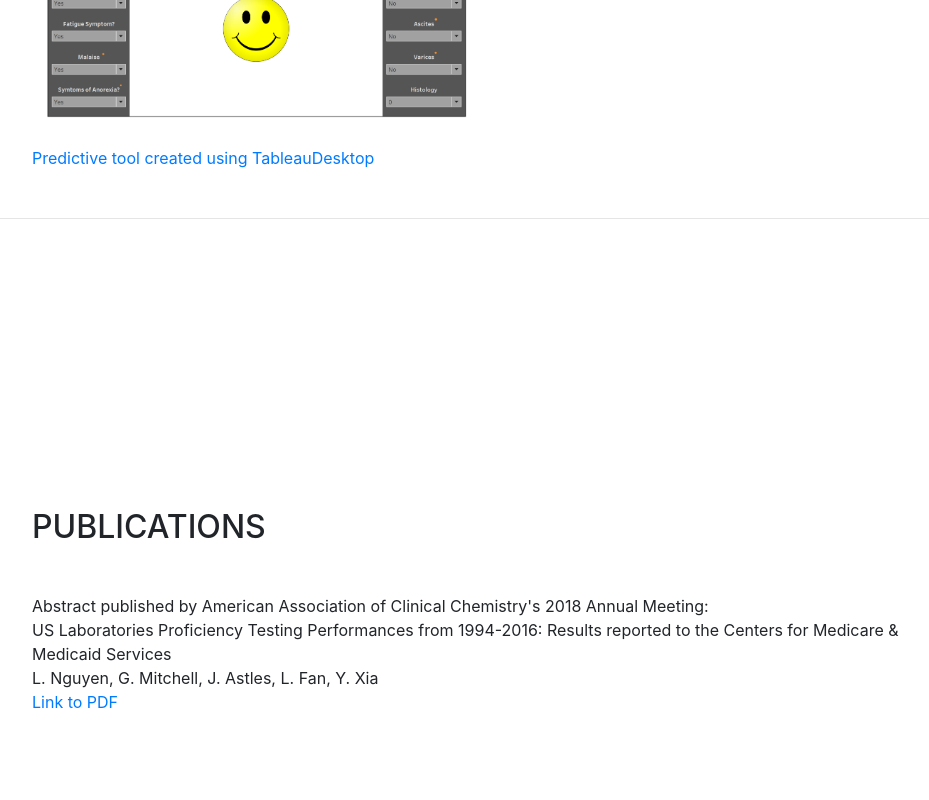
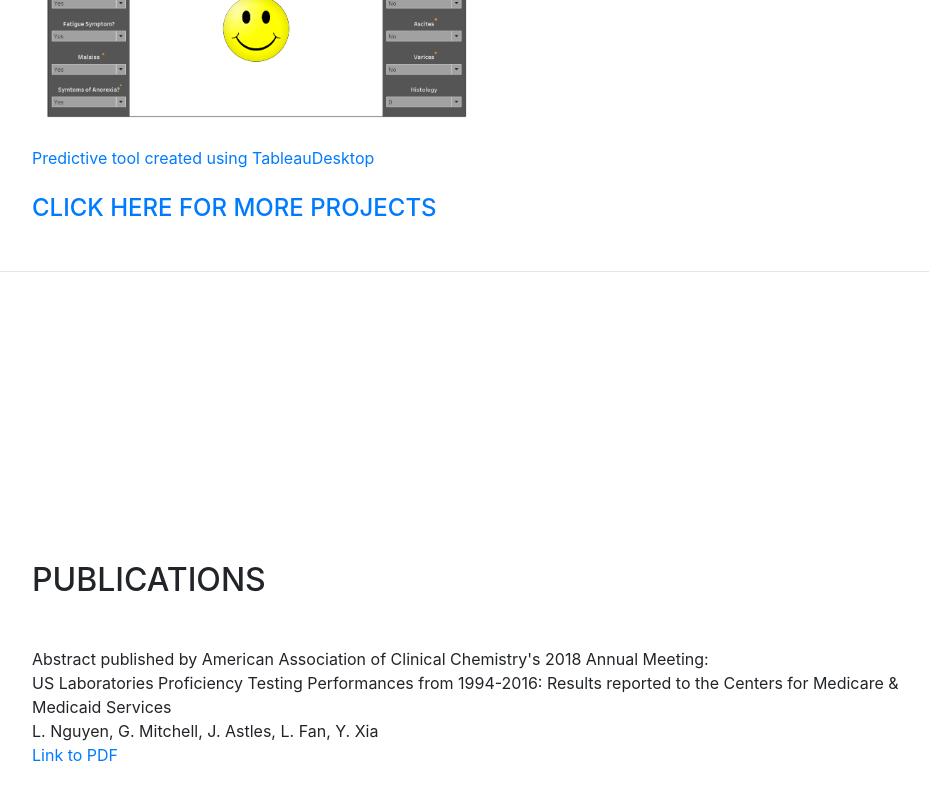
Before and after one commit to lnguyen1021/linhnguyen.github.io, a website with bundled scripts: page index.html in a window 1280 px wide. Shown: the part 6074-6874 px from the top of the page, without its empty margins (288-1217 px from the left). Built offline with nearby package versions, Linux system fonts and the light colour scheme; a web font is replaced by a local one.

Commit message:
minor adjustments to index

```diff
--- a/index.html
+++ b/index.html
@@ -333,6 +333,12 @@
               </div>
             </div>
           </div>
+          <br>
+          <div class="resume-item d-flex flex-column flex-md-row">
+            <div class="resume-content mr-auto">
+              <h4 class="mb-0"><a target="_blank" href="https://github.com/lnguyen1021?tab=repositories">Click here for more projects</a></h4>
+            </div>
+          </div>
           <!-- Project templates -->
 <!--
           <div class="resume-item d-flex flex-column flex-md-row">
@@ -377,6 +383,7 @@
               <a target = "_blank" href="https://www.aacc.org/science-and-practice/annual-meeting-abstracts-archive">Link to PDF</a>
             </p>
         </div>
+
       </section>
       <!-- END PUBLICATIONS -->
     </div>
```
